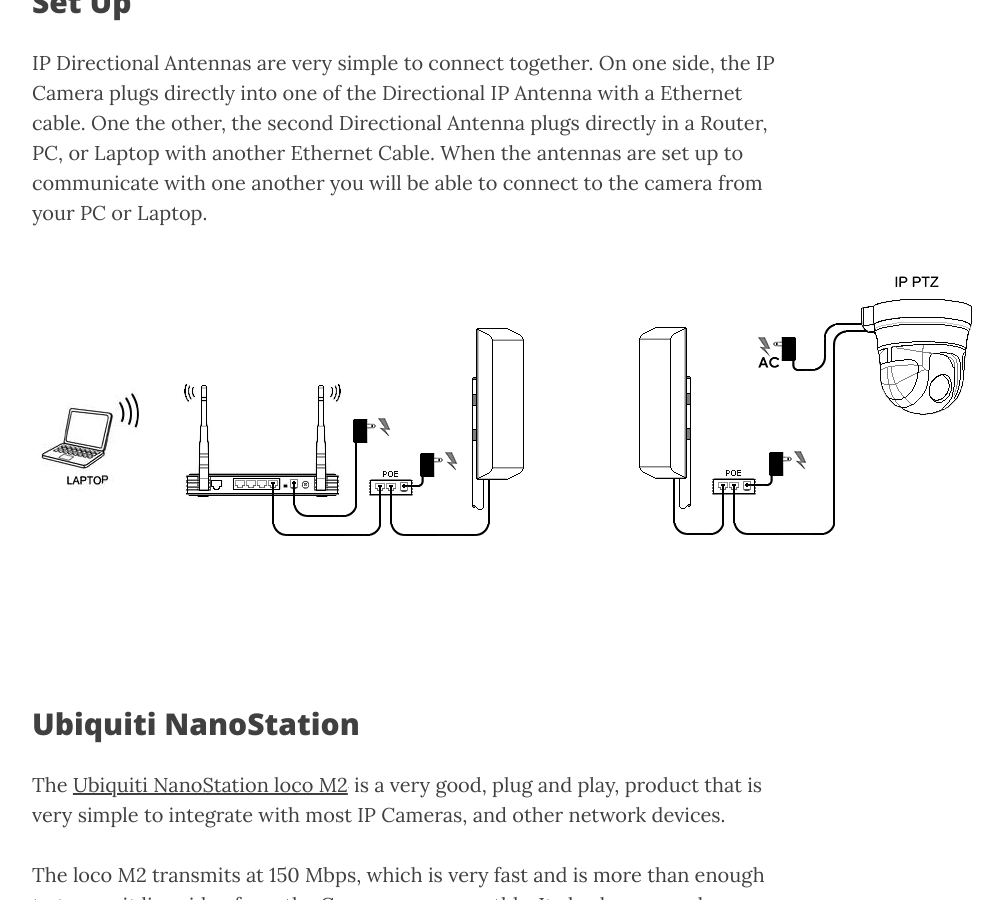
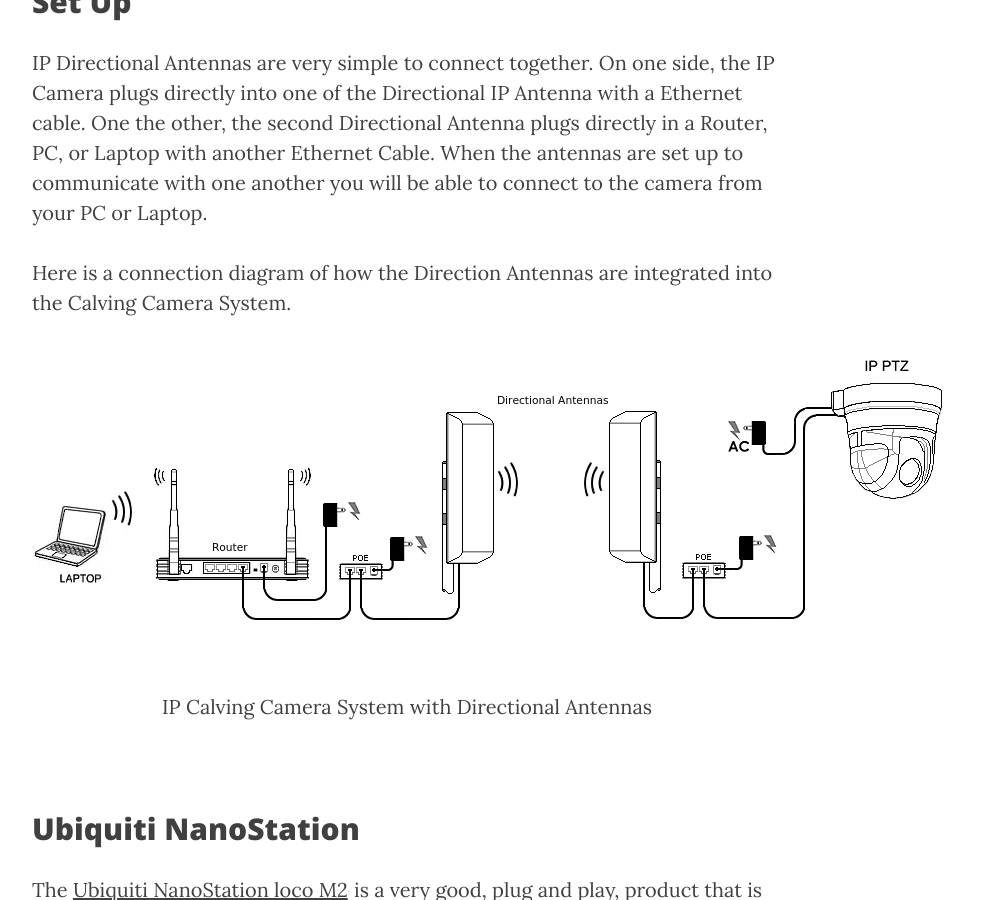
Before and after one commit to jholleran/calvingcamerareviews, a Jekyll site: the page built from _posts/2015-05-26-ip-wireless-directional-antenns.markdown, in a window 1280 px wide and 900 px high, scrolled down 960 px. Shown: the whole window, without its empty margins (233-1236 px from the left). Built offline with Jekyll 4.4.1, drawn with Linux system fonts in a browser that asks for light colours; nearby versions of some CDN libraries.

Commit message:
tweaked diagram and artice info

```diff
--- a/_posts/2015-05-26-ip-wireless-directional-antenns.markdown
+++ b/_posts/2015-05-26-ip-wireless-directional-antenns.markdown
@@ -19,9 +19,14 @@ Directional Antennas transmit radio waves in a single direction. The signal will
 ##Set Up
 IP Directional Antennas are very simple to connect together. On one side, the IP Camera plugs directly into one of the Directional IP Antenna with a Ethernet cable. One the other, the second Directional Antenna plugs directly in a Router, PC, or Laptop with another Ethernet Cable. When the antennas are set up to communicate with one another you will be able to connect to the camera from your PC or Laptop.
 
+Here is a connection diagram of how the Direction Antennas are integrated into the Calving Camera System.
 
-<img src="{{site.baseurl}}/img/ip-camera-antenna-connection-diagram.png" alt="long range cctv system">
 
+<figure>
+  <img src="{{site.baseurl}}/img/ip-camera-antenna-connection-diagram.png" alt="IP Calving Camera System with Directional Antennas">
+  <figcaption style="text-align: center;">IP Calving Camera System with Directional Antennas</figcaption>
+</figure>
+<br>
 
 ##Ubiquiti NanoStation
 The <a href="http://www.amazon.com/gp/product/B004EGI3CI/ref=as_li_tl?ie=UTF8&camp=1789&creative=9325&creativeASIN=B004EGI3CI&linkCode=as2&tag=jhollerano-20&linkId=APRWR6VNXX5WNQRM">Ubiquiti NanoStation loco M2</a><img src="http://ir-na.amazon-adsystem.com/e/ir?t=jhollerano-20&l=as2&o=1&a=B004EGI3CI" width="1" height="1" border="0" alt="" style="border:none !important; margin:0px !important;" /> is a very good, plug and play, product that is very simple to integrate with most IP Cameras, and other network devices.
```
Also changed, not shown: img/ip-camera-antenna-connection-diagram.png.
